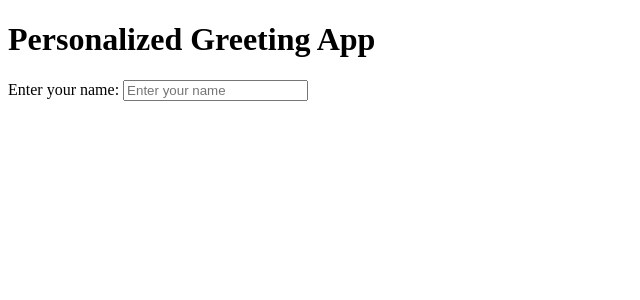
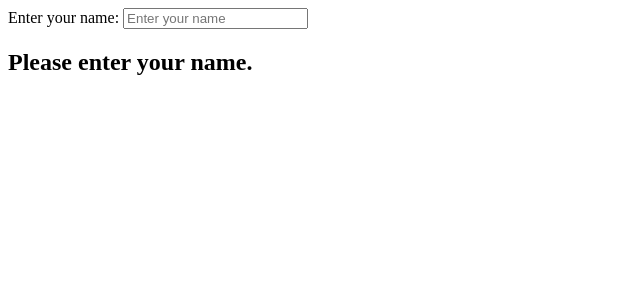
Before and after one commit to acciojob/personal-greeting-Anna-012, a React app: page / in a window 1280 px wide. Shown: the top 300 px of the page, without its empty margins (0-640 px from the left). Built offline with nearby package versions, Linux system fonts and the light colour scheme.

Commit message:
Update App.js
4th commit

```diff
--- a/src/components/App.js
+++ b/src/components/App.js
@@ -11,7 +11,6 @@ const App = () => {
   return (
     <div>
       {/* Do not remove the main div */}
-      <h1>Personalized Greeting App</h1>
       <label htmlFor="nameInput">Enter your name: </label>
       <input
         id="nameInput"
@@ -20,7 +19,10 @@ const App = () => {
         value={name}
         onChange={handleInputChange}
       />
-      {name.trim() && <h2>Hello, {name.trim()}!</h2>}
+      {/* Always render a message to avoid empty states */}
+      <h2>
+        {name.trim() ? `Hello, ${name.trim()}!` : "Please enter your name."}
+      </h2>
     </div>
   );
 };
```
